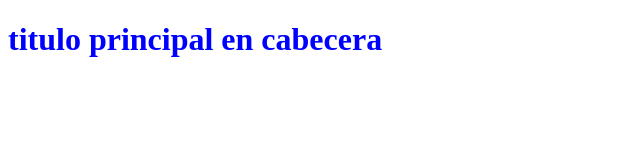
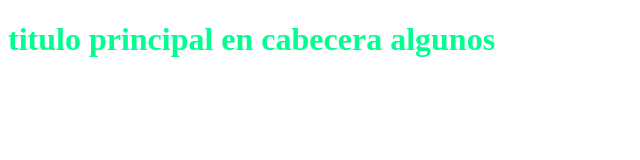
Before and after one commit to criskruz/proyectogit, a plain HTML site: page index.html in a window 1280 px wide. Shown: the whole page, without its empty margins (0-640 px from the left). Drawn offline with Linux system fonts and the light colour scheme.

Commit message:
cambie color y algunos

```diff
--- a/estilos.css
+++ b/estilos.css
@@ -1,3 +1,3 @@
 h1{
-    color:blue;
+    color:rgb(0, 255, 145);
 }
--- a/index.html
+++ b/index.html
@@ -8,6 +8,6 @@
     <title>Document</title>
 </head>
 <body>
-    <h1>titulo principal en cabecera</h1>
+    <h1>titulo principal en cabecera algunos</h1>
 </body>
 </html>
```
